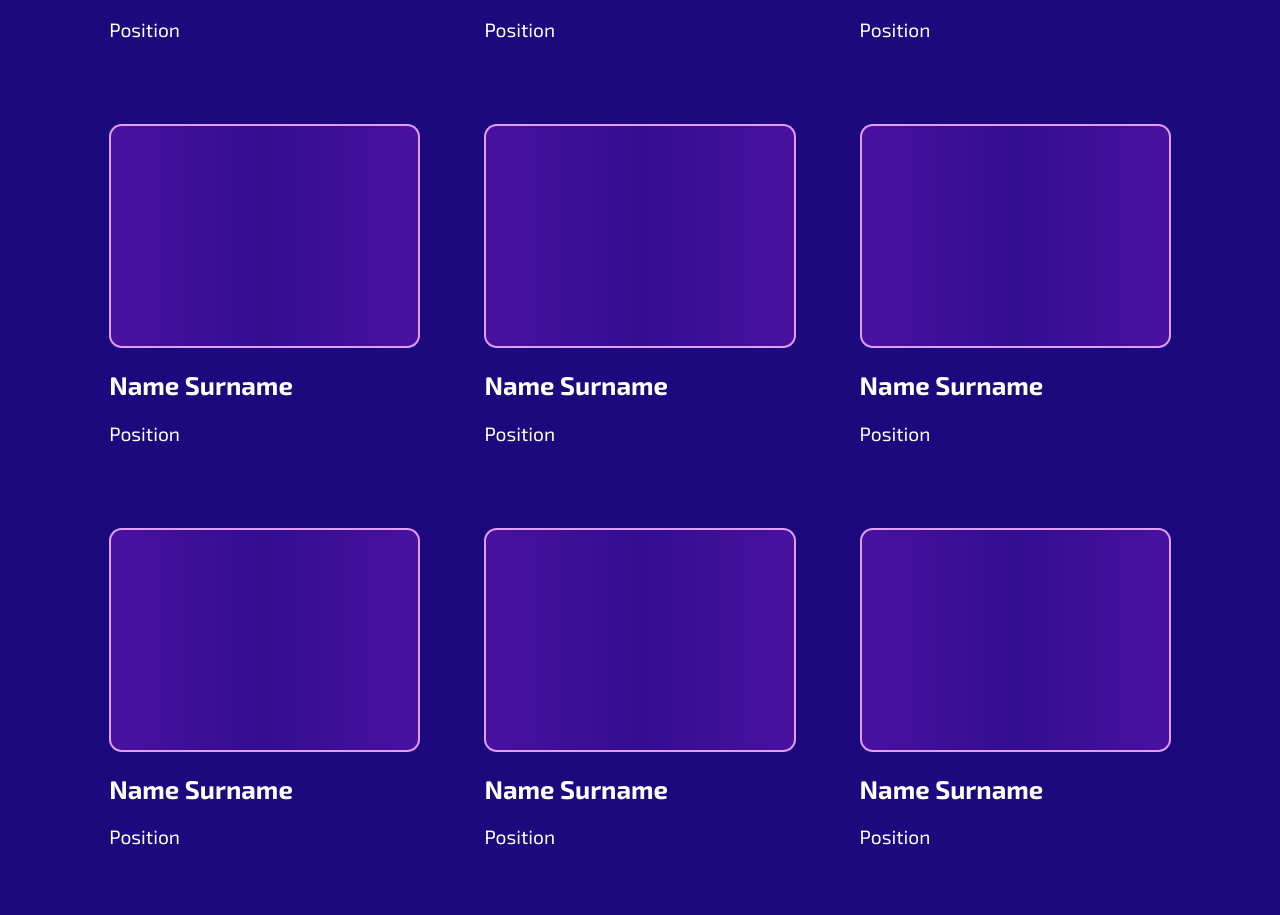
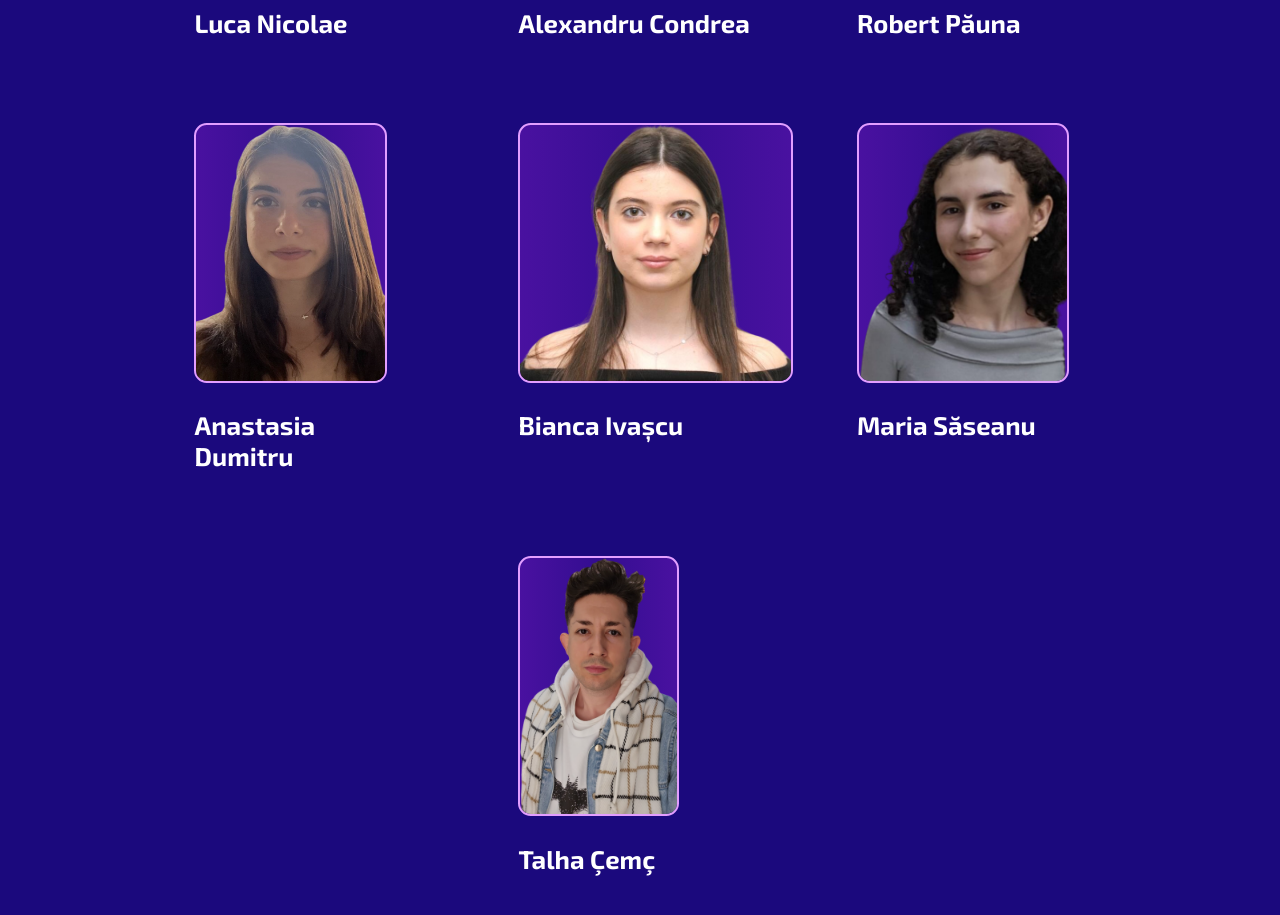
Before and after one commit to AIIS-Conference/Web-Site, a plain HTML site: page aiis/team-page.html in a window 1280 px wide. Shown: the part 555-1470 px from the top of the page. Drawn offline with nearby package versions, Linux system fonts and the light colour scheme.

Commit message:
Added team details to the homonym page

```diff
--- a/aiis/style.css
+++ b/aiis/style.css
@@ -431,8 +431,10 @@ h2, h3, h4, h5, h6 {
 }
 
 .team_image {
-    width: min(10vw, 20vh);
+    height: min(20vw, 40vh);
+    background: linear-gradient(to right, #4911a0, #330d90, #4911a0);
     border-radius: min(1vw, 2vh);
+    border: 2px solid #e29eff;
 }
 
 .team_background {
--- a/aiis/team-page.html
+++ b/aiis/team-page.html
@@ -40,49 +40,43 @@
         </div>
         <div id="team_container">
                 <div class="team_card">
-                    <div class="team_background"></div>
-                    <h2 class="team_name">Name Surname</h2>
-                    <p class="team_position">Position</p>
+                    <img class="team_image" src="images/speakers/speakerX.png">
+                    <h2 class="team_name">Luca Nicolae</h2>
+                    <p class="team_position"></p>
                 </div>
                 <div class="team_card">
-                    <div class="team_background"></div>
-                    <h2 class="team_name">Name Surname</h2>
-                    <p class="team_position">Position</p>
+                    <img class="team_image" src="images/team_photos/Alex.png">
+                    <h2 class="team_name">Alexandru Condrea</h2>
+                    <p class="team_position"></p>
                 </div>
                 <div class="team_card">
-                    <div class="team_background"></div>
-                    <h2 class="team_name">Name Surname</h2>
-                    <p class="team_position">Position</p>
+                    <img class="team_image" src="images/team_photos/Robert.png">
+                    <h2 class="team_name">Robert Păuna</h2>
+                    <p class="team_position"></p>
                 </div>
                 <div class="team_card">
-                    <div class="team_background"></div>
-                    <h2 class="team_name">Name Surname</h2>
-                    <p class="team_position">Position</p>
+                    <img class="team_image" src="images/team_photos/Anastasia.png">
+                    <h2 class="team_name">Anastasia Dumitru</h2>
+                    <p class="team_position"></p>
                 </div>
                 <div class="team_card">
-                    <div class="team_background"></div>
-                    <h2 class="team_name">Name Surname</h2>
-                    <p class="team_position">Position</p>
+                    <img class="team_image" src="images/team_photos/Bianca.png">
+                    <h2 class="team_name">Bianca Ivașcu</h2>
+                    <p class="team_position"></p>
                 </div>
                 <div class="team_card">
-                    <div class="team_background"></div>
-                    <h2 class="team_name">Name Surname</h2>
-                    <p class="team_position">Position</p>
+                    <img class="team_image" src="images/team_photos/Maria.png">
+                    <h2 class="team_name">Maria Săseanu</h2>
+                    <p class="team_position"></p>
                 </div>
                 <div class="team_card">
-                    <div class="team_background"></div>
-                    <h2 class="team_name">Name Surname</h2>
-                    <p class="team_position">Position</p>
+                    <h2 class="team_name"></h2>
+                    <p class="team_position"></p>
                 </div>
                 <div class="team_card">
-                    <div class="team_background"></div>
-                    <h2 class="team_name">Name Surname</h2>
-                    <p class="team_position">Position</p>
-                </div>
-                <div class="team_card">
-                    <div class="team_background"></div>
-                    <h2 class="team_name">Name Surname</h2>
-                    <p class="team_position">Position</p>
+                    <img class="team_image" src="images/team_photos/Talha.png">
+                    <h2 class="team_name">Talha Çemç</h2>
+                    <p class="team_position"></p>
                 </div>
         </div>
     </div>
```
Also changed, not shown: aiis/images/team_photos/Alex.png (added), aiis/images/team_photos/Anastasia.png (added), aiis/images/team_photos/Bianca.png (added), aiis/images/team_photos/Maria.png (added), aiis/images/team_photos/Robert.png (added), aiis/images/team_photos/Talha.png (added).
